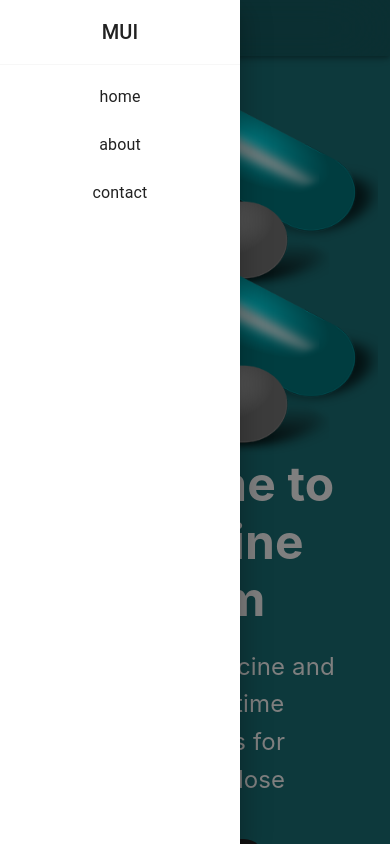
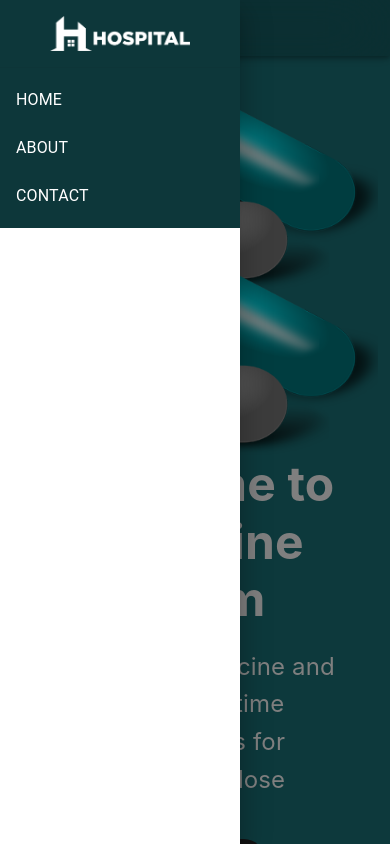
Before and after one commit to prathamsaxen/Medicine-Alarm, a React (Create React App) app in the folder client/: page / in a window 390 px wide. Both pictures are taken after a click on the button "open drawer". Shown: the top 844 px of the page. Built offline with nearby package versions, Linux system fonts and the light colour scheme.

Commit message:
navbar Drawer fixed

```diff
--- a/client/src/Common/Navbar.js
+++ b/client/src/Common/Navbar.js
@@ -43,26 +43,26 @@ function Navbar(props) {
   };
 
   const drawer = (
-    <Box onClick={handleDrawerToggle} sx={{ textAlign: 'center',height:'max' }}>
-      <Typography variant="h6" sx={{ my: 2 }}>
-        MUI
+    <Box onClick={handleDrawerToggle} sx={{ textAlign: 'center',height:'max',background:'#0d373a' }}>
+      <Typography variant="h6" sx={{ my: 2 ,background:""}}>
+        <img src={Images.logo} style={{height:'35px',width:'auto'}} alt="" />
       </Typography>
       <Divider />
       <List>
 
           <ListItem  disablePadding>
             <ListItemButton sx={{ textAlign: 'center' }}>
-              <ListItemText primary="home" />
+             <a href="#HomePage" style={{textAlign:'center'}}> <ListItemText sx={{textAlign:'center',color:'#fff'}} primary="HOME" /></a>
             </ListItemButton>
           </ListItem>
           <ListItem  disablePadding>
             <ListItemButton sx={{ textAlign: 'center' }}>
-              <ListItemText primary="about" />
+            <a href="#AboutPage" >   <ListItemText sx={{textAlign:'center',color:'#fff'}} primary="ABOUT" /></a>
             </ListItemButton>
           </ListItem>
           <ListItem  disablePadding>
             <ListItemButton sx={{ textAlign: 'center' }}>
-              <ListItemText primary="contact" />
+            <a href="#ContactPage">    <ListItemText sx={{textAlign:'center',color:'#fff'}} primary="CONTACT" /></a>
             </ListItemButton>
           </ListItem>
 
```
